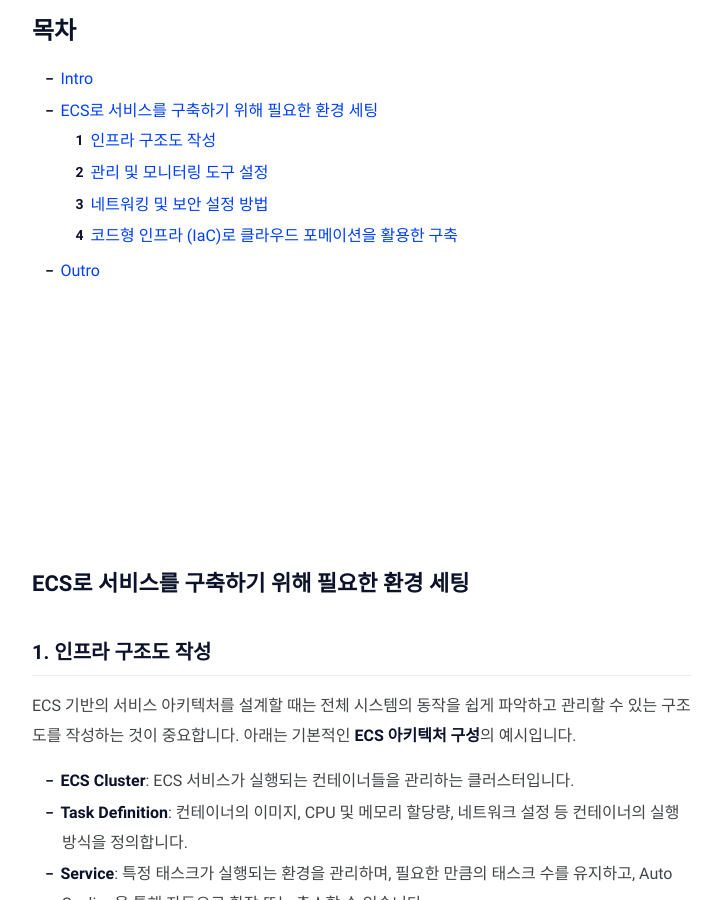
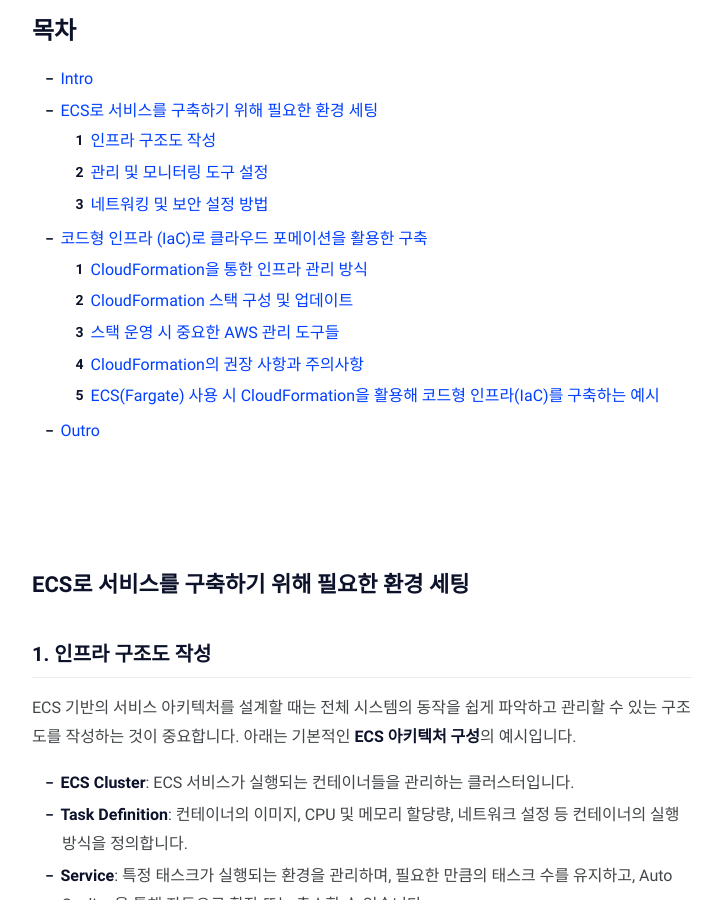
Before and after one commit to jd6186/jd6186.github.io, a Jekyll site: the page built from _posts/DevOps/AWS/2024-11-07-ECS_Infra.md, in a window 1280 px wide and 900 px high, scrolled down 927 px. Shown: the whole window, without its empty margins (278-1001 px from the left). Built offline with Jekyll 4.4.1, drawn with Linux system fonts in a browser that asks for light colours; comment, search, counter and statistics services are not loaded.

```diff
--- a/_posts/DevOps/AWS/2024-11-07-ECS_Infra.md
+++ b/_posts/DevOps/AWS/2024-11-07-ECS_Infra.md
@@ -16,15 +16,20 @@ tags: [AWS, ECS, Kubernetes, DevOps]
 
 # 목차
 
-- [Intro](https://www.notion.so/2024-11-1-134c7f0b0a68806091c0db5506444982?pvs=21)
-- [ECS로 서비스를 구축하기 위해 필요한 환경 세팅](https://www.notion.so/2024-11-1-134c7f0b0a68806091c0db5506444982?pvs=21)
-   1. [인프라 구조도 작성](https://www.notion.so/2024-11-1-134c7f0b0a68806091c0db5506444982?pvs=21)
-   2. [관리 및 모니터링 도구 설정](https://www.notion.so/2024-11-1-134c7f0b0a68806091c0db5506444982?pvs=21)
-   3. [네트워킹 및 보안 설정 방법](https://www.notion.so/2024-11-1-134c7f0b0a68806091c0db5506444982?pvs=21)
-   4. [코드형 인프라 (IaC)로 클라우드 포메이션을 활용한 구축](https://www.notion.so/2024-11-1-134c7f0b0a68806091c0db5506444982?pvs=21)
-- [Outro](https://www.notion.so/2024-11-1-134c7f0b0a68806091c0db5506444982?pvs=21)<br/><br/><br/><br/>
+- [Intro](#intro)
+- [ECS로 서비스를 구축하기 위해 필요한 환경 세팅](#ecs로-서비스를-구축하기-위해-필요한-환경-세팅)
+   1. [인프라 구조도 작성](#1-인프라-구조도-작성)
+   2. [관리 및 모니터링 도구 설정](#2-관리-및-모니터링-도구-설정)
+   3. [네트워킹 및 보안 설정 방법](#3-네트워킹-및-보안-설정-방법)
+- [코드형 인프라 (IaC)로 클라우드 포메이션을 활용한 구축](#aws에서-cloudformation을-통한-인프라-관리)
+   1. [CloudFormation을 통한 인프라 관리 방식](#1-cloudformation을-통한-인프라-관리-방식)
+   2. [CloudFormation 스택 구성 및 업데이트](#2-cloudformation-스택-구성-및-업데이트)
+   3. [스택 운영 시 중요한 AWS 관리 도구들](#3-스택-운영-시-중요한-aws-관리-도구들)
+   4. [CloudFormation의 권장 사항과 주의사항](#4-cloudformation의-권장-사항과-주의사항)
+   5. [ECS(Fargate) 사용 시 CloudFormation을 활용해 코드형 인프라(IaC)를 구축하는 예시](#5-ecsfargate-사용-시-cloudformation을-활용해-코드형-인프라iac를-구축하는-예시)
+- [Outro](#outro)
+<br/><br/><br/><br/>
 
-<br/><br/><br/><br/>
 ## ECS로 서비스를 구축하기 위해 필요한 환경 세팅
 ### 1. 인프라 구조도 작성
 ECS 기반의 서비스 아키텍처를 설계할 때는 전체 시스템의 동작을 쉽게 파악하고 관리할 수 있는 구조도를 작성하는 것이 중요합니다. 아래는 기본적인 **ECS 아키텍처 구성**의 예시입니다.
```
Also changed, not shown: _posts/DevOps/AWS/2024-11-06-ECSvsKubernetes.md (+7 -6 lines), _posts/DevOps/AWS/2024-11-08-AWS_Kubernetes_Infra.md (+17 -10 lines), _posts/DevOps/AWS/2024-11-08-Kubernetes_Orchestration.md (+6 -8 lines).
